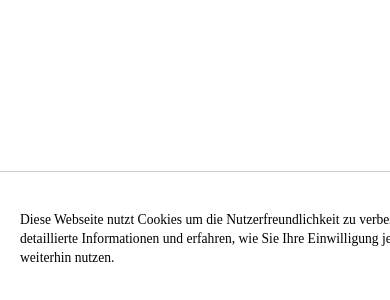
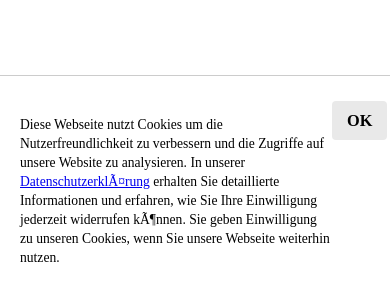
Before and after one commit to ruben-solution/cookie-consent, a plain HTML site: page index.html in a window 390 px wide. Shown: the part 538-838 px from the top of the page. Drawn offline with Linux system fonts and the light colour scheme.

Commit message:
christian made it responsive

```diff
--- a/cookie-consent.css
+++ b/cookie-consent.css
@@ -13,7 +13,7 @@
 }
 
 #cc .cc-body {
-    width: 1200px;
+    width: 100%;
     padding: 0 20px;
     margin: 0 auto;
 }
@@ -24,7 +24,7 @@
 }
 
 #cc .cc-body .cc-actions {
-    width: 20%;
+    width: 10%;
     float: left;
     text-align: center;
 }
@@ -32,6 +32,7 @@
 #cc.cc-white {
     background-color: #ffffff;
     color: #000000;
+    z-index: 500000;
 }
 
 #cc.cc-white a#cc-oK {
@@ -41,9 +42,10 @@
 
 #cc a#cc-ok {
     font-size: 1.2em;
-    margin: 10px 0 0 0;
+    margin: 0;
     padding: 10px 15px;
     border-radius: 4px;
     cursor: pointer;
     display: inline-block;
+    background: #e9e9e9;
 }
```
